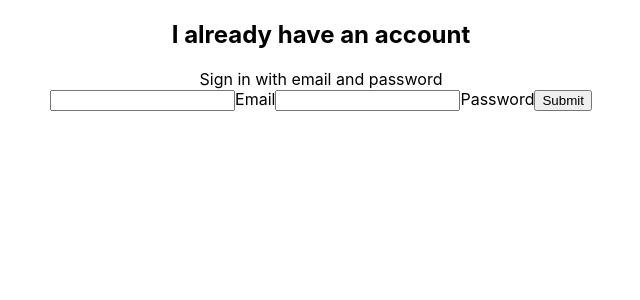
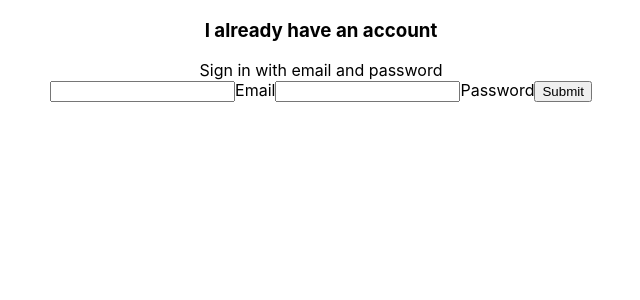
Before and after one commit to animanamit/ecomm, a React (Create React App) app: page /signin in a window 1280 px wide. Shown: the top 300 px of the page, without its empty margins (319-959 px from the left). Built offline with nearby package versions, Linux system fonts and the light colour scheme.

Commit message:
completed sign in component checking my username is correct

```diff
--- a/src/components/sign-in/sign-in.component.jsx
+++ b/src/components/sign-in/sign-in.component.jsx
@@ -12,7 +12,7 @@ const SignIn = () => {
 
   return (
     <div className="signin">
-      <h2>I already have an account</h2>
+      <h3>I already have an account</h3>
       <span>Sign in with email and password</span>
       <form onSubmit={handleSignInSubmit}>
         <input
```
Also changed, not shown: 1 other file (tests, documents, lock files or other folders).
